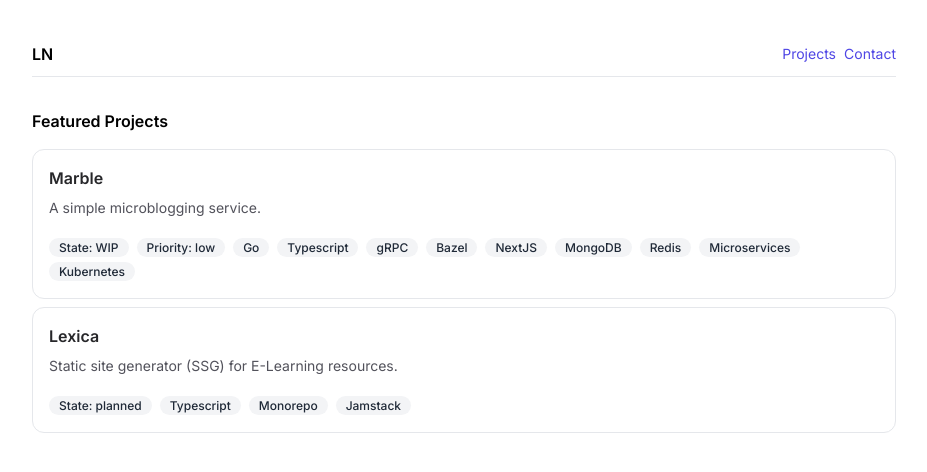
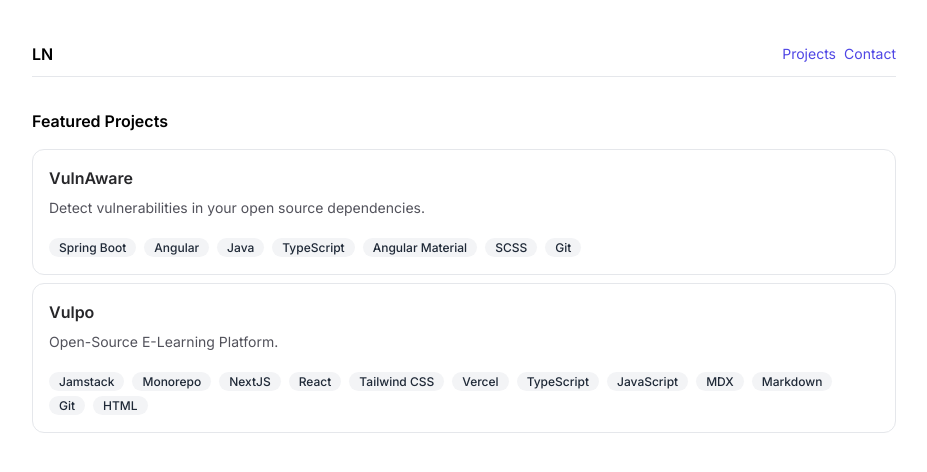
Before and after one commit to lukasnehrke/lukasnehrke.github.io, a Next.js app: page /projects in a window 1280 px wide. Shown: the top 472 px of the page, without its empty margins (176-1103 px from the left). Built offline with nearby package versions, Linux system fonts and the light colour scheme.

Commit message:
feat: force static

```diff
--- a/app/contact/page.tsx
+++ b/app/contact/page.tsx
@@ -1,9 +1,9 @@
 import { GlobeAltIcon, EnvelopeIcon, KeyIcon } from "@heroicons/react/24/outline";
 import GitHubIcon from "../../components/GitHubIcon";
 import UrbitIcon from "../../components/UrbitIcon";
-import { Metadata } from "next";
+import type { Metadata } from "next";
 
-export const runtime = "experimental-edge";
+export const dynamic = "force-static";
 
 export const metadata: Metadata = {
   title: "#contact - lukasnehrke.dev",
--- a/app/page.tsx
+++ b/app/page.tsx
@@ -1,6 +1,6 @@
-import { Metadata } from "next";
+import type { Metadata } from "next";
 
-export const runtime = "experimental-edge";
+export const dynamic = "force-static";
 
 export const metadata: Metadata = {
   title: "#index - lukasnehrke.dev",
--- a/app/projects/[slug]/page.tsx
+++ b/app/projects/[slug]/page.tsx
@@ -2,9 +2,17 @@ import projects from "../projects.json";
 import { notFound } from "next/navigation";
 import Keyword from "../../../components/Keyword";
 
+export const dynamic = "force-static";
+
 const getProjectFromSlug = async (slug: string) => {
   return projects.find((project) => project.slug === slug);
 };
+
+export async function generateStaticParams() {
+  return projects.map((post) => ({
+    slug: post.slug,
+  }));
+}
 
 export default async function Page({ params }: { params: { slug: string } }) {
   const project = await getProjectFromSlug(params.slug);
--- a/app/projects/page.tsx
+++ b/app/projects/page.tsx
@@ -1,31 +1,7 @@
-import { Metadata } from "next";
+import type { Metadata } from "next";
+import projects from "./projects.json";
 
-const projects = [
-  {
-    name: "Marble",
-    description: "A simple microblogging service.",
-    keywords: [
-      "State: WIP",
-      "Priority: low",
-      "Go",
-      "Typescript",
-      "gRPC",
-      "Bazel",
-      "NextJS",
-      "MongoDB",
-      "Redis",
-      "Microservices",
-      "Kubernetes",
-    ],
-  },
-  {
-    name: "Lexica",
-    description: "Static site generator (SSG) for E-Learning resources. ",
-    keywords: ["State: planned", "Typescript", "Monorepo", "Jamstack"],
-  },
-];
-
-export const runtime = "experimental-edge";
+export const dynamic = "force-static";
 
 export const metadata: Metadata = {
   title: "#projects - lukasnehrke.dev",
@@ -37,8 +13,8 @@ export default function Projects() {
       <h1 className="mb-4 font-semibold">Featured Projects</h1>
       <ul className="space-y-2" role="list">
         {projects.map((project) => (
-          <li key={project.name} className="rounded-xl border border-gray-200 p-4">
-            <p className="text-base font-semibold text-zinc-800">{project.name}</p>
+          <li key={project.title} className="rounded-xl border border-gray-200 p-4">
+            <p className="text-base font-semibold text-zinc-800">{project.title}</p>
             <p className="mb-4 mt-2 text-sm text-zinc-600">{project.description}</p>
             <ul className="flex flex-wrap">
               {project.keywords.map((keyword) => (
--- a/app/projects/projects.json
+++ b/app/projects/projects.json
@@ -2,11 +2,13 @@
   {
     "title": "VulnAware",
     "slug": "vulnaware",
+    "description": "Detect vulnerabilities in your open source dependencies.",
     "keywords": ["Spring Boot", "Angular", "Java", "TypeScript", "Angular Material", "SCSS", "Git"]
   },
   {
     "title": "Vulpo",
     "slug": "vulpo",
+    "description": "Open-Source E-Learning Platform.",
     "keywords": [
       "Jamstack",
       "Monorepo",
--- a/next.config.js
+++ b/next.config.js
@@ -1,9 +1,6 @@
 /** @type {import('next').NextConfig} */
 const nextConfig = {
   reactStrictMode: true,
-  experimental: {
-    appDir: true,
-  },
 };
 
 module.exports = nextConfig;
```
